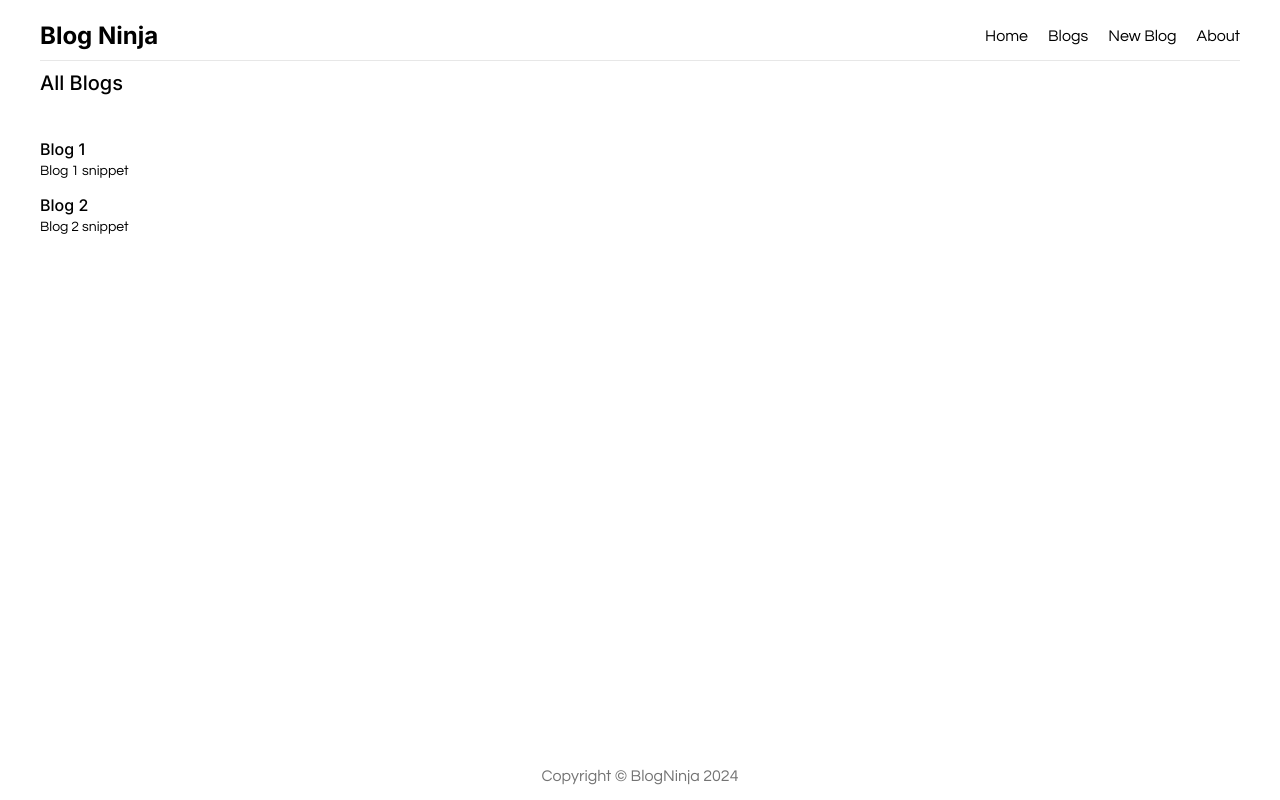
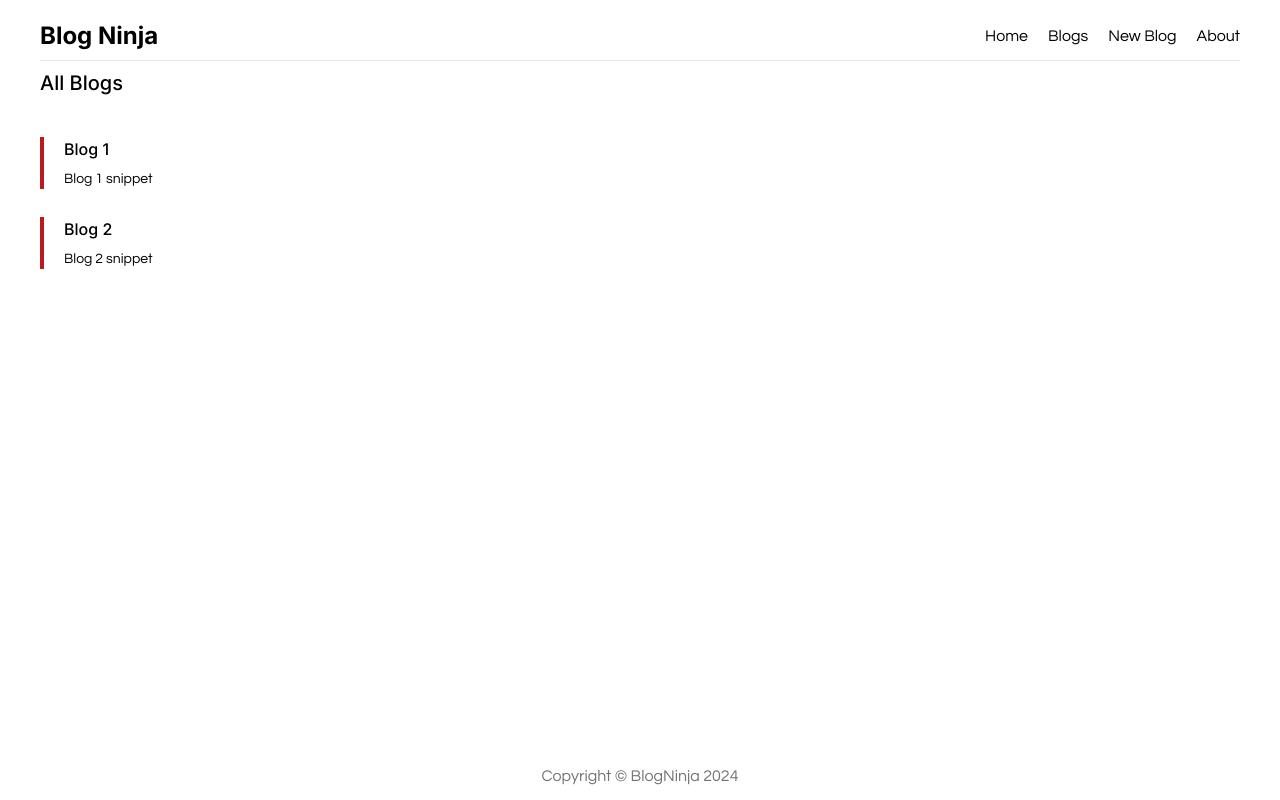
Before and after one commit to riyoneri/blog-ninja--fullstack, a Next.js app in the folder front-end/: page /blogs in a window 1280 px wide. Built offline with nearby package versions, Linux system fonts and the light colour scheme.

Commit message:
feat: add hover effect on blog title [frontend]

```diff
--- a/front-end/components/blogs/blog-list-item.tsx
+++ b/front-end/components/blogs/blog-list-item.tsx
@@ -18,8 +18,18 @@ export default function BlogListItem({
   snippet,
 }: BlogListItemProperties) {
   return (
-    <Link href={`/blogs/${_id}`}>
-      <h3 className={classNames(inter.className, "font-semibold")}>{title}</h3>
+    <Link
+      href={`/blogs/${_id}`}
+      className="border-l-4 pl-5 border-l-red-700 group space-y-2"
+    >
+      <h3
+        className={classNames(
+          inter.className,
+          "font-semibold group-hover:text-red-700",
+        )}
+      >
+        {title}
+      </h3>
       <p className="text-sm">{snippet}</p>
     </Link>
   );
--- a/front-end/components/blogs/blog-list.tsx
+++ b/front-end/components/blogs/blog-list.tsx
@@ -15,5 +15,5 @@ export default function BlogList({ blogs }: BlogListProperties) {
     ));
   }
 
-  return <div className="flex flex-col gap-3 items-start">{displayBlogs}</div>;
+  return <div className="flex flex-col gap-7 items-start">{displayBlogs}</div>;
 }
```
